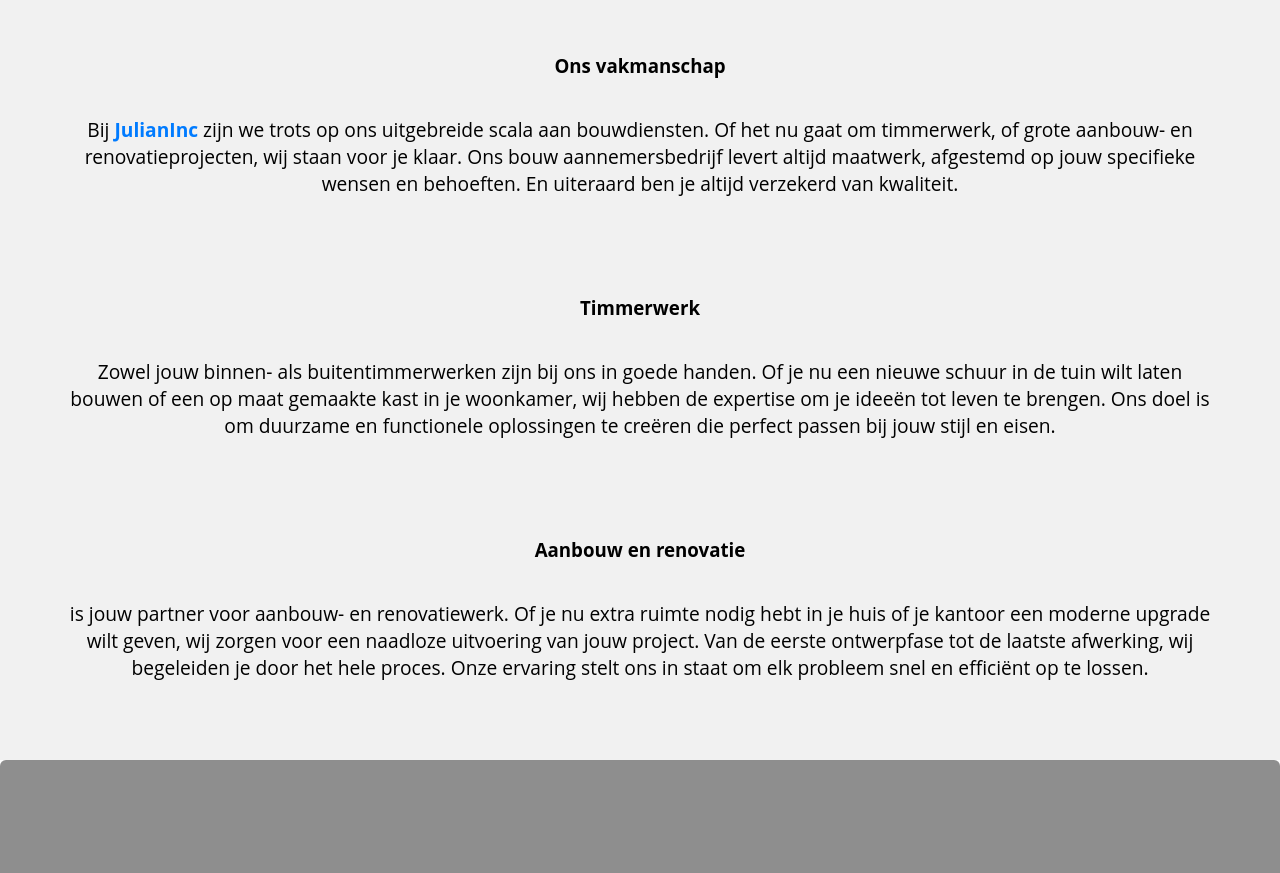
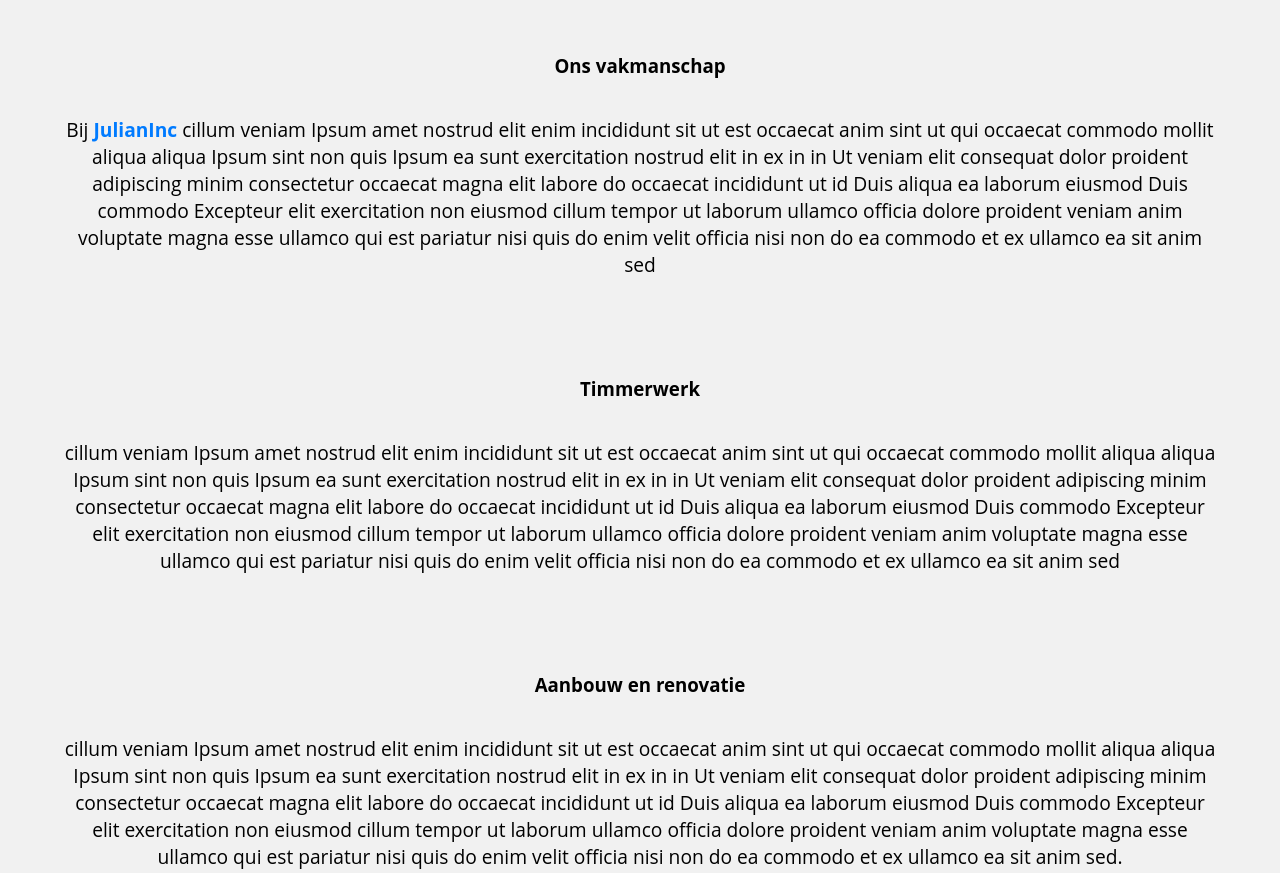
Before and after one commit to TaxEvasionHamster/WinkelMeijer.github.io, a plain HTML site: page index.html in a window 1280 px wide. Shown: the part 901-1774 px from the top of the page. Drawn offline with Linux system fonts and the light colour scheme; a web font is replaced by a local one.

Commit message:
Update index.html

```diff
--- a/index.html
+++ b/index.html
@@ -1,3 +1,4 @@
+
 <html lang="en">
 <head>
   <meta charset="UTF-8">
@@ -29,15 +30,15 @@
       <h2>Welkom!</h2>
       <div  class="infoCubes">
         <h3>Ons vakmanschap</h3>
-        <p>Bij <span class="companyName"></span> zijn we trots op ons uitgebreide scala aan bouwdiensten. Of het nu gaat om timmerwerk, of grote aanbouw- en renovatieprojecten, wij staan voor je klaar. Ons bouw aannemersbedrijf levert altijd maatwerk, afgestemd op jouw specifieke wensen en behoeften. En uiteraard ben je altijd verzekerd van kwaliteit.</p>
+        <p>Bij <span class="companyName"></span> cillum veniam Ipsum amet nostrud elit enim incididunt sit ut est occaecat anim sint ut qui occaecat commodo mollit aliqua aliqua Ipsum sint non quis Ipsum ea sunt exercitation nostrud elit in ex in in Ut veniam elit consequat dolor proident adipiscing minim consectetur occaecat magna elit labore do occaecat incididunt ut id Duis aliqua ea laborum eiusmod Duis commodo Excepteur elit exercitation non eiusmod cillum tempor ut laborum ullamco officia dolore proident veniam anim voluptate magna esse ullamco qui est pariatur nisi quis do enim velit officia nisi non do ea commodo et ex ullamco ea sit anim sed</p>
       </div>
       <div  class="infoCubes">
         <h3>Timmerwerk</h3>
-        <p>Zowel jouw binnen- als buitentimmerwerken zijn bij ons in goede handen. Of je nu een nieuwe schuur in de tuin wilt laten bouwen of een op maat gemaakte kast in je woonkamer, wij hebben de expertise om je ideeën tot leven te brengen. Ons doel is om duurzame en functionele oplossingen te creëren die perfect passen bij jouw stijl en eisen.</p>
+        <p>cillum veniam Ipsum amet nostrud elit enim incididunt sit ut est occaecat anim sint ut qui occaecat commodo mollit aliqua aliqua Ipsum sint non quis Ipsum ea sunt exercitation nostrud elit in ex in in Ut veniam elit consequat dolor proident adipiscing minim consectetur occaecat magna elit labore do occaecat incididunt ut id Duis aliqua ea laborum eiusmod Duis commodo Excepteur elit exercitation non eiusmod cillum tempor ut laborum ullamco officia dolore proident veniam anim voluptate magna esse ullamco qui est pariatur nisi quis do enim velit officia nisi non do ea commodo et ex ullamco ea sit anim sed</p>
       </div>
       <div  class="infoCubes">
         <h3>Aanbouw en renovatie</h3>
-        <p> is jouw partner voor aanbouw- en renovatiewerk. Of je nu extra ruimte nodig hebt in je huis of je kantoor een moderne upgrade wilt geven, wij zorgen voor een naadloze uitvoering van jouw project. Van de eerste ontwerpfase tot de laatste afwerking, wij begeleiden je door het hele proces. Onze ervaring stelt ons in staat om elk probleem snel en efficiënt op te lossen.</p>
+        <p>cillum veniam Ipsum amet nostrud elit enim incididunt sit ut est occaecat anim sint ut qui occaecat commodo mollit aliqua aliqua Ipsum sint non quis Ipsum ea sunt exercitation nostrud elit in ex in in Ut veniam elit consequat dolor proident adipiscing minim consectetur occaecat magna elit labore do occaecat incididunt ut id Duis aliqua ea laborum eiusmod Duis commodo Excepteur elit exercitation non eiusmod cillum tempor ut laborum ullamco officia dolore proident veniam anim voluptate magna esse ullamco qui est pariatur nisi quis do enim velit officia nisi non do ea commodo et ex ullamco ea sit anim sed.</p>
       </div>
     </div>
     <div id="block2" class="blocks">
```
